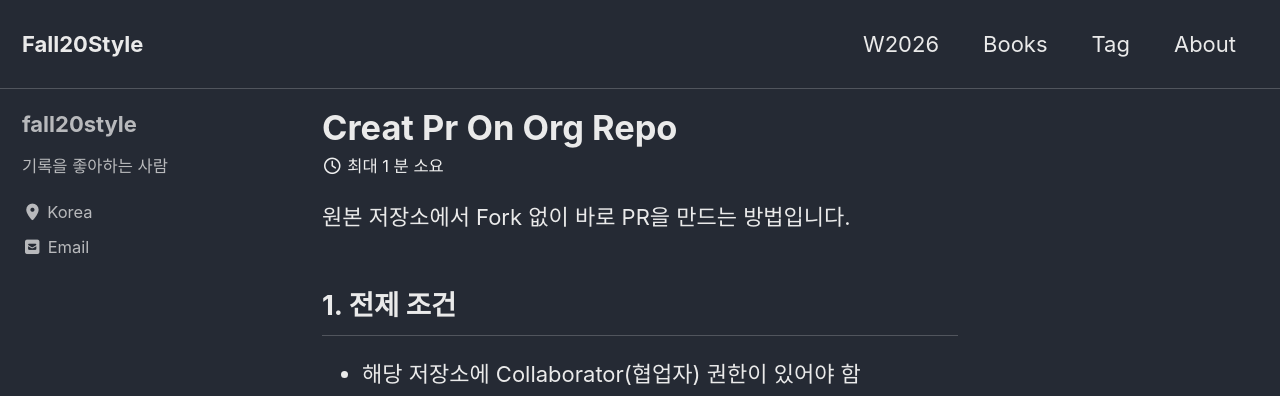
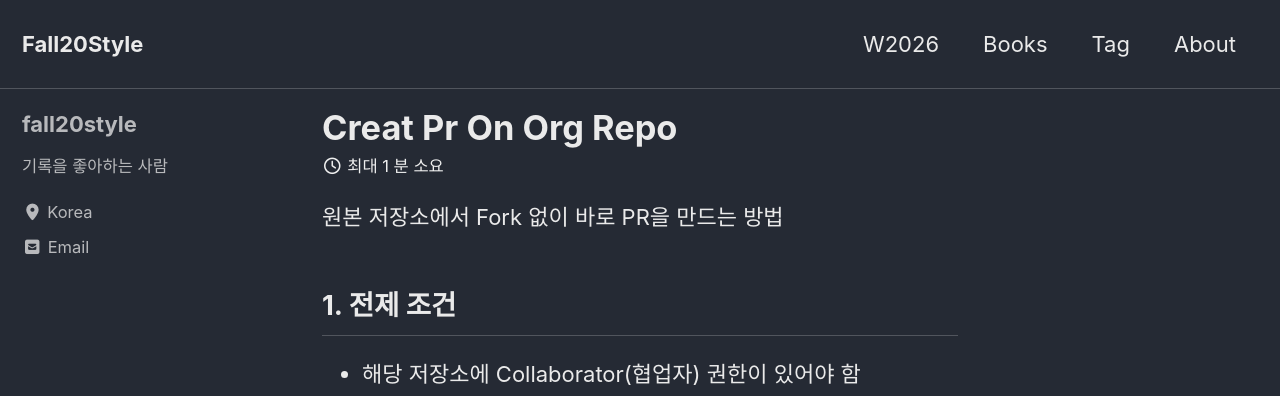
Before and after one commit to fall20style/fall20style.github.io, a Jekyll site: the page built from _posts/2026-04-07-creat-pr-on-org-repo.md, in a window 1280 px wide and 900 px high. Shown: the top 396 px of the window. Built offline with Jekyll 4.4.1, drawn with Linux system fonts in a browser that asks for light colours; cached includes are drawn as plain includes.

Commit message:
Update 2026-04-07-creat-pr-on-org-repo.md

```diff
--- a/_posts/2026-04-07-creat-pr-on-org-repo.md
+++ b/_posts/2026-04-07-creat-pr-on-org-repo.md
@@ -1,4 +1,5 @@
-원본 저장소에서 Fork 없이 바로 PR을 만드는 방법입니다.
+원본 저장소에서 Fork 없이 바로 PR을 만드는 방법
+
 ## 1. 전제 조건
 
 * 해당 저장소에 Collaborator(협업자) 권한이 있어야 함
```
